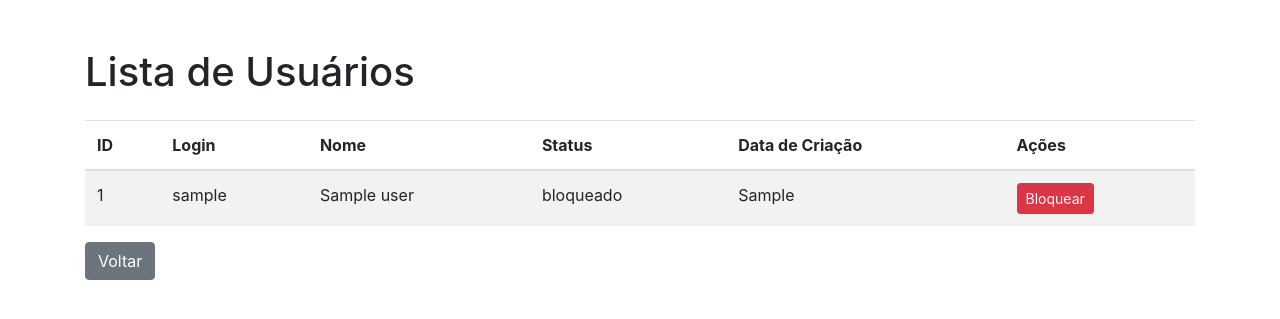
After one commit to vinitoni/Programacao-Web, a Flask app: template templates/usuarios.html in a window 1280 px wide. The commit adds this page. Shown: the top 319 px of the page. Run offline with Flask 3, Linux system fonts and the light colour scheme; the template is opened without the code that fills it: most values are stand-ins (such as "Sample title", 1, 10 or a date in 2020); some libraries are stand-ins or nearby versions.

Commit message:
commit 1

```diff
--- a/main.py
+++ b/main.py
@@ -56,11 +56,13 @@ def create_user():
 
 
 # Obter todos os usuários (READ)
+# Obter todos os usuários (READ)
 @app.route('/usuarios', methods=['GET'])
 def get_users():
     db = get_db()
     users = db.execute('SELECT * FROM usuarios').fetchall()
-    return jsonify([dict(user) for user in users])
+    return render_template('usuarios.html', users=users)
+
 
 
 # Atualizar um usuário (UPDATE)
@@ -122,7 +124,8 @@ def login():
 
 @app.route('/')
 def home():
-    return "<h1>Bem-vindo ao Sistema de Gestão de Usuários</h1>"
+    return render_template('home.html')
+
 
 
 @app.route('/register', methods=['GET', 'POST'])
--- /dev/null
+++ b/templates/usuarios.html
@@ -0,0 +1,47 @@
+<!DOCTYPE html>
+<html lang="pt-BR">
+<head>
+    <meta charset="UTF-8">
+    <meta name="viewport" content="width=device-width, initial-scale=1.0">
+    <title>Lista de Usuários</title>
+    <link rel="stylesheet" href="https://stackpath.bootstrapcdn.com/bootstrap/4.5.2/css/bootstrap.min.css">
+</head>
+<body>
+    <div class="container mt-5">
+        <h1 class="mb-4">Lista de Usuários</h1>
+        <table class="table table-striped">
+            <thead>
+                <tr>
+                    <th>ID</th>
+                    <th>Login</th>
+                    <th>Nome</th>
+                    <th>Status</th>
+                    <th>Data de Criação</th>
+                    <th>Ações</th>
+                </tr>
+            </thead>
+            <tbody>
+                {% for user in users %}
+                <tr>
+                    <td>{{ user.id }}</td>
+                    <td>{{ user.login }}</td>
+                    <td>{{ user.nome }}</td>
+                    <td>{{ user.status }}</td>
+                    <td>{{ user.data_criacao }}</td>
+                    <td>
+                        <form action="{{ url_for('block_user', id=user.id) }}" method="POST" style="display:inline;">
+                            <button type="submit" class="btn btn-danger btn-sm">Bloquear</button>
+                        </form>
+                    </td>
+                </tr>
+                {% endfor %}
+            </tbody>
+        </table>
+        <a href="{{ url_for('home') }}" class="btn btn-secondary">Voltar</a>
+    </div>
+
+    <script src="https://code.jquery.com/jquery-3.5.1.slim.min.js"></script>
+    <script src="https://cdn.jsdelivr.net/npm/@popperjs/core@2.9.2/dist/umd/popper.min.js"></script>
+    <script src="https://stackpath.bootstrapcdn.com/bootstrap/4.5.2/js/bootstrap.min.js"></script>
+</body>
+</html>
```
Also changed, not shown: templates/home.html (added, +24 -0 lines), templates/login.html (+21 -5 lines), templates/register.html (+21 -6 lines).
